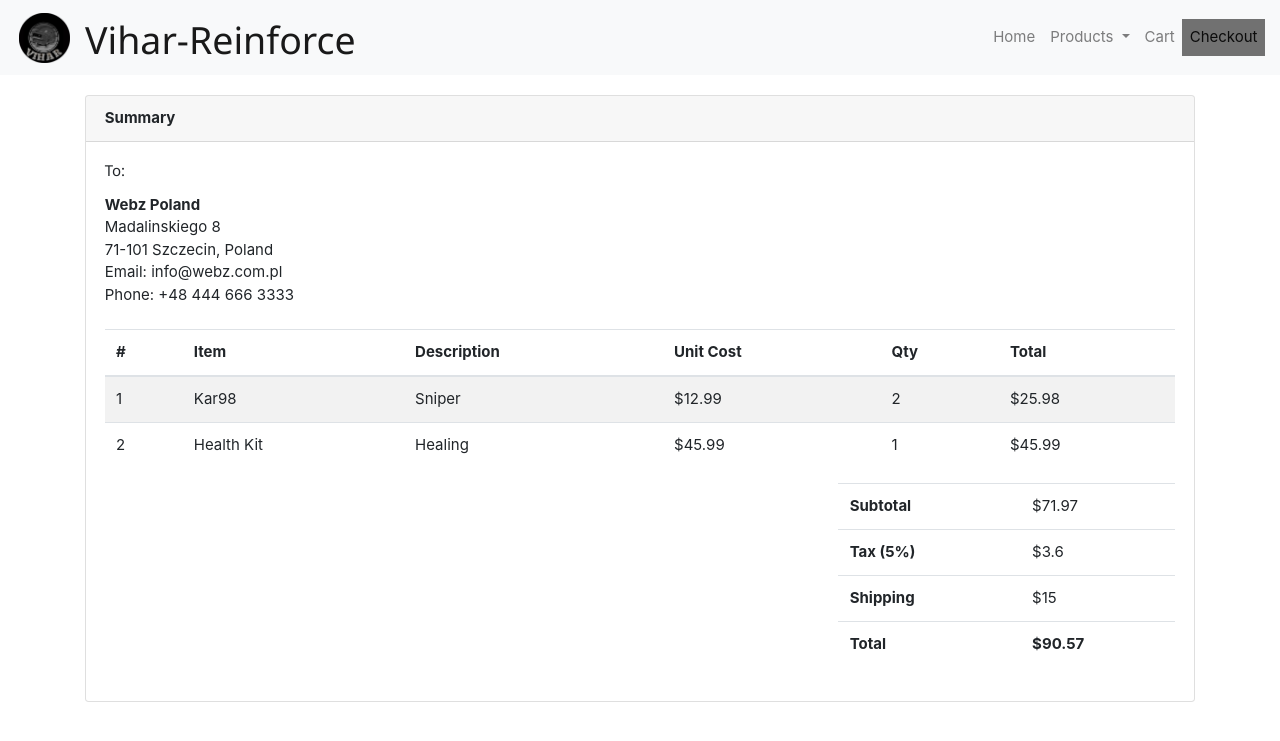
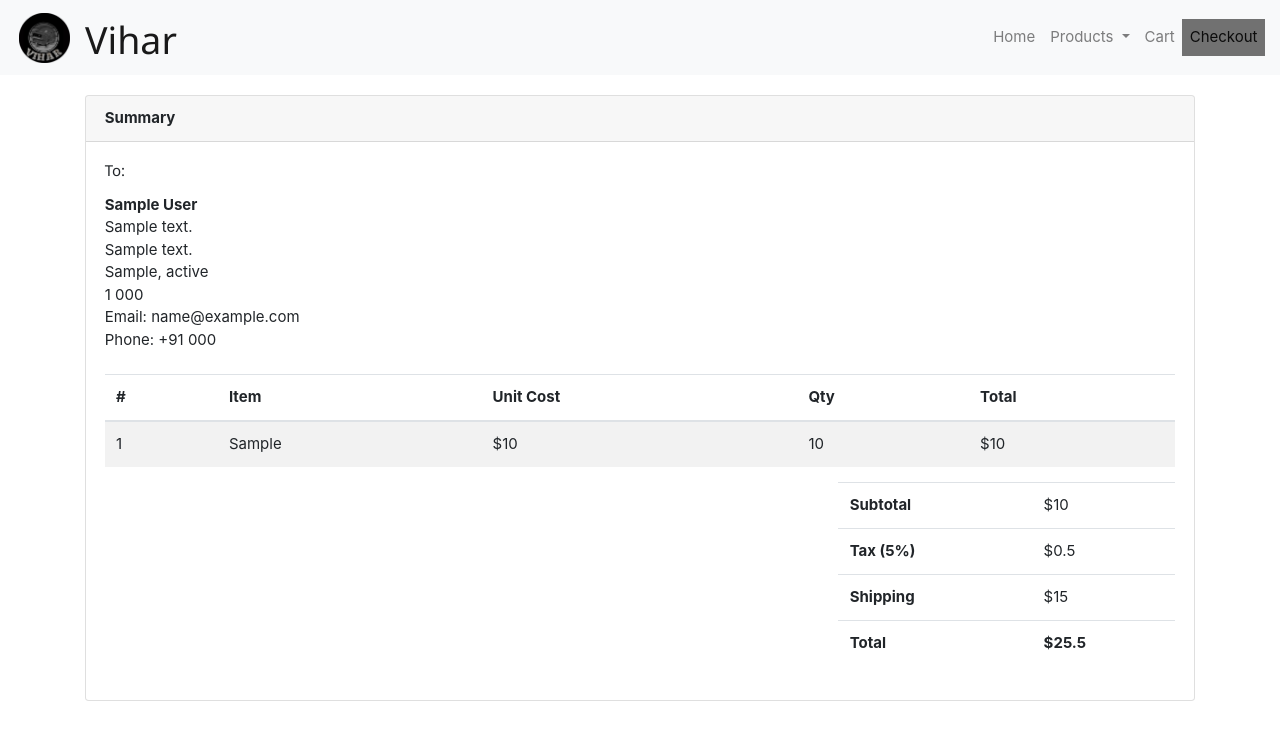
Before and after one commit to gonsalveskenny/Vihar-Reinforce, a PHP site: page /checkout.php in a window 1280 px wide. Shown: the top 741 px of the page. Run offline with PHP 8.4, Linux system fonts and the light colour scheme; tables that the repository leaves empty or names only in its code hold one stand-in row (values such as "Sample post"); some libraries are stand-ins or nearby versions.

Commit message:
Website Done

```diff
--- a/checkout.php
+++ b/checkout.php
@@ -1,3 +1,14 @@
+<?php
+$servername = "localhost";
+$username = "root";
+$password = "";
+$dbname = "vihar-reinforce";
+$conn = mysqli_connect($servername, $username, $password, $dbname);
+// Check connection
+if (!$conn) {
+    die("Connection failed: " . mysqli_connect_error());
+}
+?>
 <!DOCTYPE html>
 <html>
 	<head>
@@ -5,6 +16,7 @@
 		<meta http-equiv="X-UA-Compatible" content="IE=edge,chrome=1"/>
 		<meta content='width=device-width,initial-scale=1.0,maximum-scale=1.0,user-scalable=0' name='viewport'/>
 		<link rel="stylesheet" type="text/css" href="css/cart.css">
+		<link rel="stylesheet" type="text/css" href="css/checkout.css">
 		<link rel="stylesheet" href="https://www.w3schools.com/w3css/4/w3.css">
 		<link rel="stylesheet" href="https://stackpath.bootstrapcdn.com/bootstrap/4.2.1/css/bootstrap.min.css" integrity="sha384-GJzZqFGwb1QTTN6wy59ffF1BuGJpLSa9DkKMp0DgiMDm4iYMj70gZWKYbI706tWS" crossorigin="anonymous">
 	</head>
@@ -12,7 +24,7 @@
 		<section class="hero-section">
 			<nav class="navbar navbar-expand-lg navbar-light bg-light sticky-top">
 				<img class="logo" src="images/logo.png">
-			  <a class="navbar-brand" href="index.php"><h1>Vihar-Reinforce</h1></a>
+			  <a class="navbar-brand" href="index.php"><h1>Vihar</h1></a>
 			  <button class="navbar-toggler" type="button" data-toggle="collapse" data-target="#navbarNavDropdown" aria-controls="navbarNavDropdown" aria-expanded="false" aria-label="Toggle navigation">
 			    <span class="navbar-toggler-icon"></span>
 			  </button>
@@ -26,10 +38,82 @@
 			          Products
 			        </a>
 			        <div class="dropdown-menu" aria-labelledby="navbarDropdownMenuLink">
-			          <a class="dropdown-item" href="#">Kar98</a>
-			          <a class="dropdown-item" href="#">Health Kit</a>
-			          <a class="dropdown-item" href="#">Ammo</a>
-								<a class="dropdown-item" href="#">Scope</a>
+                <?php
+                $sql = "SELECT * FROM product_details where product_id='1';";
+                $result = mysqli_query($conn, $sql);
+
+                if (mysqli_num_rows($result) > 0) {
+                    // output data of each row
+                    while($row = mysqli_fetch_assoc($result))
+                    { ?>
+			          <a class="dropdown-item" href="product.php?id=<?php echo $row["product_id"]; ?>">
+                  <?php
+									        echo $row["product_name"];
+									    }
+									}
+
+									else {
+									    echo "0 results";
+									}
+									?>
+								</a>
+                <?php
+                $sql = "SELECT * FROM product_details where product_id='2';";
+                $result = mysqli_query($conn, $sql);
+
+                if (mysqli_num_rows($result) > 0) {
+                    // output data of each row
+                    while($row = mysqli_fetch_assoc($result))
+                    { ?>
+			          <a class="dropdown-item" href="product.php?id=<?php echo $row["product_id"]; ?>">
+                  <?php
+									        echo $row["product_name"];
+									    }
+									}
+
+									else {
+									    echo "0 results";
+									}
+									?>
+								</a>
+                <?php
+                $sql = "SELECT * FROM product_details where product_id='3';";
+                $result = mysqli_query($conn, $sql);
+
+                if (mysqli_num_rows($result) > 0) {
+                    // output data of each row
+                    while($row = mysqli_fetch_assoc($result))
+                    { ?>
+			          <a class="dropdown-item" href="product.php?id=<?php echo $row["product_id"]; ?>">
+									<?php
+									        echo $row["product_name"];
+									    }
+									}
+
+									else {
+									    echo "0 results";
+									}
+									?>
+								</a>
+                <?php
+                $sql = "SELECT * FROM product_details where product_id='4';";
+                $result = mysqli_query($conn, $sql);
+
+                if (mysqli_num_rows($result) > 0) {
+                    // output data of each row
+                    while($row = mysqli_fetch_assoc($result))
+                    { ?>
+								<a class="dropdown-item" href="product.php?id=<?php echo $row["product_id"]; ?>">
+                  <?php
+									        echo $row["product_name"];
+									    }
+									}
+
+									else {
+									    echo "0 results";
+									}
+									?>
+								</a>
 			        </div>
 			      </li>
 			      <li class="nav-item">
@@ -53,12 +137,35 @@
 					<div class="col-sm-6">
 					<h6 class="mb-3">To:</h6>
 					<div>
-					<strong>Webz Poland</strong>
+						<?php
+				    $sql = "SELECT * FROM user_details ORDER BY id DESC LIMIT 1";
+				    $result = mysqli_query($conn, $sql);
+
+				    if (mysqli_num_rows($result) > 0) {
+				        // output data of each row
+				        while($row = mysqli_fetch_assoc($result))
+				        { ?>
+					<strong><?php echo $row["name"];?></strong>
 					</div>
-					<div>Madalinskiego 8</div>
-					<div>71-101 Szczecin, Poland</div>
-					<div>Email: info@webz.com.pl</div>
-					<div>Phone: +48 444 666 3333</div>
+					<div><?php echo $row["address_line_1"];?></div>
+					<?php
+						if($row["address_line_2"] != '') {
+							?>
+							<div><?php echo $row["address_line_2"];?></div>
+							<?php
+						}
+					 ?>
+					<div><?php echo $row["city"];?>, <?php echo $row["state"];?></div>
+					<div><?php echo $row["country"];?> <?php echo $row["zip_code"];?></div>
+					<div>Email: <?php echo $row["email"];?></div>
+					<div>Phone: +91 <?php echo $row["phone"];?></div>
+				<?php }
+				}
+
+				else {
+						echo "0 results";
+				}
+				?>
 					</div>
 					</div>
 					<div class="table-responsive-sm">
@@ -67,32 +174,38 @@
 					<tr>
 					<th class="center">#</th>
 					<th>Item</th>
-					<th>Description</th>
 
 					<th class="right">Unit Cost</th>
 					  <th class="center">Qty</th>
-					<th class="right">Total</th>
+					<th class="righttotal">Total</th>
 					</tr>
 					</thead>
 					<tbody>
+						<?php
+				    $sql = "SELECT * FROM cart";
+				    $result = mysqli_query($conn, $sql);
+
+				    if (mysqli_num_rows($result) > 0) {
+				        // output data of each row
+								$count = 1;
+								$total = 0;
+				        while($row = mysqli_fetch_assoc($result))
+				        { ?>
 					<tr>
-					<td class="center">1</td>
-					<td class="left strong">Kar98</td>
-					<td class="left">Sniper</td>
+					<td class="center"><?php echo $count; $count = $count + 1;?></td>
+					<td class="left strong"><?php echo $row["order_item"];?></td>
 
-					<td class="right">$12.99</td>
-					<td class="center">2</td>
-					<td class="right">$25.98</td>
+					<td class="right">$<?php echo $row["order_price"];?></td>
+					<td class="center"><?php echo $row["order_quantity"];?></td>
+					<td class="righttotal">$<?php echo $row["order_total"]; $total = $total + $row["order_total"];?></td>
 					</tr>
-					<tr>
-					<td class="center">2</td>
-					<td class="left">Health Kit</td>
-					<td class="left">Healing</td>
+				<?php }
+				}
 
-					<td class="right">$45.99</td>
-					<td class="center">1</td>
-					<td class="right">$45.99</td>
-					</tr>
+				else {
+						echo "0 results";
+				}
+				?>
 					<!--
 					<tr>
 					<td class="center">3</td>
@@ -128,13 +241,13 @@
 					<td class="left">
 					<strong>Subtotal</strong>
 					</td>
-					<td class="right">$71.97</td>
+					<td class="right">$<?php echo $total; ?></td>
 					</tr>
 					<tr>
 					<td class="left">
 					<strong>Tax (5%)</strong>
 					</td>
-					<td class="right">$3.6</td>
+					<td class="right">$<?php $tax = (0.05 * $total); echo $tax; ?></td>
 					</tr>
 					<tr>
 					<td class="left">
@@ -147,7 +260,7 @@
 					<strong>Total</strong>
 					</td>
 					<td class="right">
-					<strong>$90.57</strong>
+					<strong>$<?php echo ($total + $tax + 15); ?></strong>
 					</td>
 					</tr>
 					</tbody>
--- a/product.php
+++ b/product.php
@@ -163,7 +163,7 @@ $id = $_GET["id"];
     </div>
     <div class="product_desc">
       <h1><?php echo $row["product_name"];?></h1>
-      <span class="sale_price">Rs <?php echo $row["product_price"];?></span>
+      <span class="sale_price">$<?php echo $row["product_price"];?></span>
       <div class="description">
         <p><?php echo $row["product_description"];?></P>
     </div>
@@ -189,7 +189,6 @@ $id = $_GET["id"];
   ?>
   </div>
       </div>
-      <!--<div class="footer">© Copyright Vihar. All Rights Reserved.</div>-->
     </div>
 		</section>
 	</body>
```
Also changed, not shown: css/checkout.css (added).
